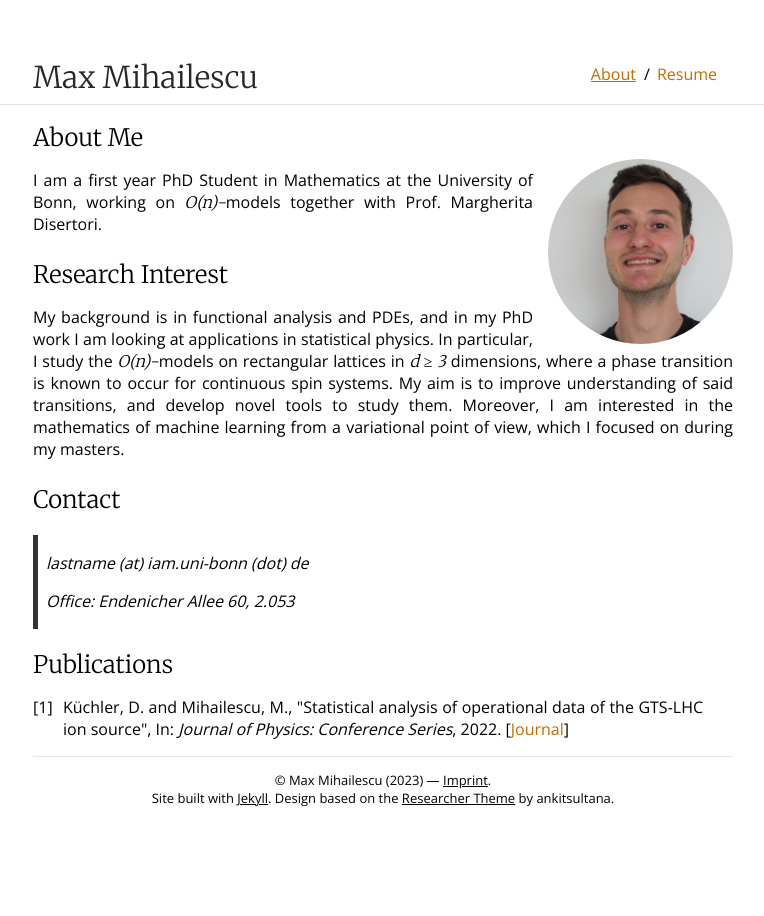
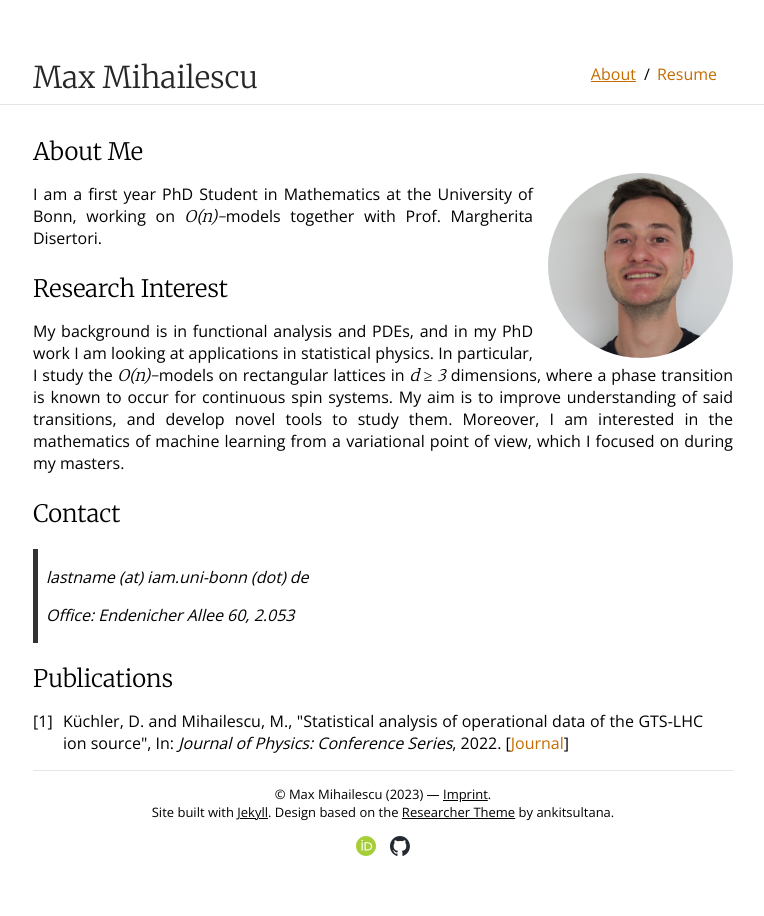
Before and after one commit to mihailescum/mihailescum.github.io, a Jekyll site: the page built from index.md, in a window 1280 px wide. Shown: the whole page, without its empty margins (257-1021 px from the left). Built offline with Jekyll 4.4.1, drawn with Linux system fonts in a browser that asks for light colours.

Commit message:
Added social media icons

```diff
--- a/_includes/footer.html
+++ b/_includes/footer.html
@@ -1,10 +1,15 @@
 <footer id="page-footer">
     <div class="container content">
         <hr />
-        <p>
+        <p style="margin-bottom: 10px;">
             &copy; Max Mihailescu (2023) &mdash; <a href="{{ 'imprint.html' | relative_url }}">Imprint</a>.
             <br />
             Site built with <a href="https://jekyllrb.com/">Jekyll</a>. Design based on the <a href="https://github.com/ankitsultana/researcher">Researcher Theme</a> by ankitsultana.
         </p>
+
+        <div id="social-media-icons" style="text-align: center; text-align-last: auto;">
+            <a><img alt="ORCID logo" src="assets/img/ORCIDiD_iconvector.svg" /></a>
+            <a href="https://github.com/mihailescum"><img alt="GitHub logo" src="assets/img/github-mark.svg" /></a>
+        </div>
     </div>
 </footer>
--- a/_sass/_style.scss
+++ b/_sass/_style.scss
@@ -41,61 +41,6 @@ hr {
     border-bottom: 1px solid rgba(255, 255, 255, 0.3);
 }
 
-/*
- * Navbar
- */
-
-#page-header {
-    padding: 50px 0 0 0;
-
-    #header-text {
-        font-size: 30px;
-        color: #272727;
-        display: inline-block;
-        font-family: 'Merriweather', serif;
-        font-weight: 300;
-    }
-}
-
-#page-footer {
-    font-size: small;
-    margin-bottom: 10px;
-
-    p {
-        text-align: center;
-        text-align-last: auto;
-    }
-
-    a {
-        color: inherit;
-        text-decoration: underline;
-    }
-}
-
-#page-nav {
-    ul {
-        display: inline-block;
-        margin: 0;
-        padding: 5px 0 5px 0;
-        margin-left: 20px;
-    }
-
-    li {
-        list-style-type: none;
-        margin: 0 16px 0 5px;
-    }
-
-    li:not(:last-child):after {
-        position: absolute;
-        content: '/';
-        padding-left: 8px;
-    }
-
-    #nav-active-page {
-        text-decoration: underline;
-    }
-}
-
 .alignable {
     display: inline-block;
 }
@@ -108,6 +53,21 @@ hr {
 .pull-right {
     @extend .alignable;
     float: right;
+}
+
+#social-media-icons {
+    img {
+        padding: 5px;
+        width: 20px;
+        height: 20px;
+    }
+
+    /* Clear floats after image containers */
+    &::after {
+        content: "";
+        clear: both;
+        display: table;
+    }
 }
 
 /* Divs */
@@ -140,56 +100,7 @@ main {
     text-align: center;
 }
 
-/*********
-CV items are derived from
-https://github.com/jglovier/resume-template
-Copyright (c) 2015 Joel Glovier
-published under the MIT license.
-**********/
-.cv-section-header {
-    margin-bottom: 1rem !important;
 
-    &:before {
-        content: "";
-        display: inline-block;
-        width: 40px;
-        height: .5rem;
-        margin-right: 5px;
-        background-color: $accent;
-    }
-}
-
-.cv-entry {
-    margin-bottom: 2rem;
-
-    .cv-entry-title {
-        margin: 0 0 .7rem;
-        line-height: 1;
-    }
-
-    .cv-entry-subtitle {
-        font-size: smaller;
-    }
-
-    .cv-entry-subtitle::before {
-        content: "|";
-        margin-left: 3px;
-        margin-right: 3px;
-        padding: 0;
-    }
-
-    .cv-entry-subtitle>br {
-        display: none;
-    }
-
-    .cv-entry-description {
-        margin-top: 0;
-
-        &>p {
-            margin-top: 0;
-        }
-    }
-}
 
 /* Mobile */
 
@@ -204,38 +115,9 @@ published under the MIT license.
     .container {
         max-width: 83%;
     }
-
-    nav ul {
-        margin-top: 5px;
-    }
 }
 
 @media (max-width: 500px) {
-    #page-header {
-        text-align: center;
-        padding: 50px 0 0 0;
-    }
-
-    nav {
-        padding: 10px 0 10px 0;
-        margin: 0;
-        display: block;
-        float: none;
-        text-align: center;
-        width: 100%;
-
-        li.alignable {
-            display: inline-block;
-        }
-
-        li.pull-left {
-            float: none;
-        }
-
-        li.nav-list {
-            margin: 0;
-        }
-    }
 
     .pull-left,
     .pull-right {
@@ -258,19 +140,9 @@ published under the MIT license.
     .references-container li {
         text-align: left;
     }
-
-    .cv-entry {
-        .cv-entry-subtitle::before {
-            content: "";
-        }
-
-        .cv-entry-subtitle>br {
-            display: inline;
-            //line-height: 5px !important;
-            margin-bottom: 5px;
-        }
-    }
 }
 
 @import "typography";
 @import "tables";
+@import "nav";
+@import "cv";
--- /dev/null
+++ b/_sass/cv.scss
@@ -0,0 +1,66 @@
+@import "vars";
+
+/*********
+CV items are derived from
+https://github.com/jglovier/resume-template
+Copyright (c) 2015 Joel Glovier
+published under the MIT license.
+**********/
+.cv-section-header {
+    margin-bottom: 1rem !important;
+
+    &:before {
+        content: "";
+        display: inline-block;
+        width: 50px;
+        height: .5rem;
+        margin-right: 5px;
+        background-color: $accent;
+    }
+}
+
+.cv-entry {
+    margin-bottom: 2rem;
+
+    .cv-entry-title {
+        margin: 0 0 .7rem;
+        line-height: 1;
+    }
+
+    .cv-entry-subtitle {
+        font-size: smaller;
+    }
+
+    .cv-entry-subtitle::before {
+        content: "|";
+        margin-left: 3px;
+        margin-right: 3px;
+        padding: 0;
+    }
+
+    .cv-entry-subtitle>br {
+        display: none;
+    }
+
+    .cv-entry-description {
+        margin-top: 0;
+
+        &>p {
+            margin-top: 0;
+        }
+    }
+}
+
+@media (max-width: 500px) {
+    .cv-entry {
+        .cv-entry-subtitle::before {
+            content: "";
+        }
+
+        .cv-entry-subtitle>br {
+            display: inline;
+            //line-height: 5px !important;
+            margin-bottom: 5px;
+        }
+    }
+}
--- /dev/null
+++ b/_sass/nav.scss
@@ -0,0 +1,91 @@
+@import "vars";
+
+/*
+ * Navbar
+ */
+
+#page-header {
+    padding: 50px 0 0 0;
+    margin-bottom: 30px;
+
+    #header-text {
+        font-size: 30px;
+        color: #272727;
+        display: inline-block;
+        font-family: 'Merriweather', serif;
+        font-weight: 300;
+    }
+}
+
+#page-footer {
+    font-size: small;
+    margin-bottom: 10px;
+
+    p {
+        text-align: center;
+        text-align-last: auto;
+    }
+
+    a {
+        color: inherit;
+        text-decoration: underline;
+    }
+}
+
+#page-nav {
+    ul {
+        display: inline-block;
+        margin: 0;
+        padding: 5px 0 5px 0;
+        margin-left: 20px;
+    }
+
+    li {
+        list-style-type: none;
+        margin: 0 16px 0 5px;
+    }
+
+    li:not(:last-child):after {
+        position: absolute;
+        content: '/';
+        padding-left: 8px;
+    }
+
+    #nav-active-page {
+        text-decoration: underline;
+    }
+}
+
+@media (max-width: 650px) {
+    #page-header {
+        text-align: center;
+        padding: 50px 0 0 0;
+    }
+
+    nav ul {
+        margin-top: 5px;
+    }
+}
+
+@media (max-width: 500px) {
+    nav {
+        padding: 10px 0 10px 0;
+        margin: 0;
+        display: block;
+        float: none;
+        text-align: center;
+        width: 100%;
+
+        li.alignable {
+            display: inline-block;
+        }
+
+        li.pull-left {
+            float: none;
+        }
+
+        li.nav-list {
+            margin: 0;
+        }
+    }
+}
--- a/resume.html
+++ b/resume.html
@@ -13,7 +13,6 @@ sections:
 ---
 
 <section id="cv-sec-introduction">
-  <br />
   You can find a full CV as PDF <a href="{{ page.cv_pdf | relative_url }}">here</a>.
 </section>
 
@@ -29,7 +28,7 @@ sections:
       <h3 class="cv-entry-title">
         {{ item.title }}
         <span class="cv-entry-subtitle"><br />
-          {{ item.place }} &bull; {% include cv_date_formatter.md
+          {{ item.place }} &nbsp;&bull;&nbsp; {% include cv_date_formatter.md
           date=item.start %} &mdash; {% if item.end %}{% include cv_date_formatter.md date=item.end %}{% else %}present{%
           endif %}
         </span>
```
Also changed, not shown: _resume/2019_04_teaching.md (added, +8 -0 lines), assets/img/2020_05_17.jpg, assets/img/ORCIDiD_iconvector.svg (added), assets/img/github-mark.svg (added).
